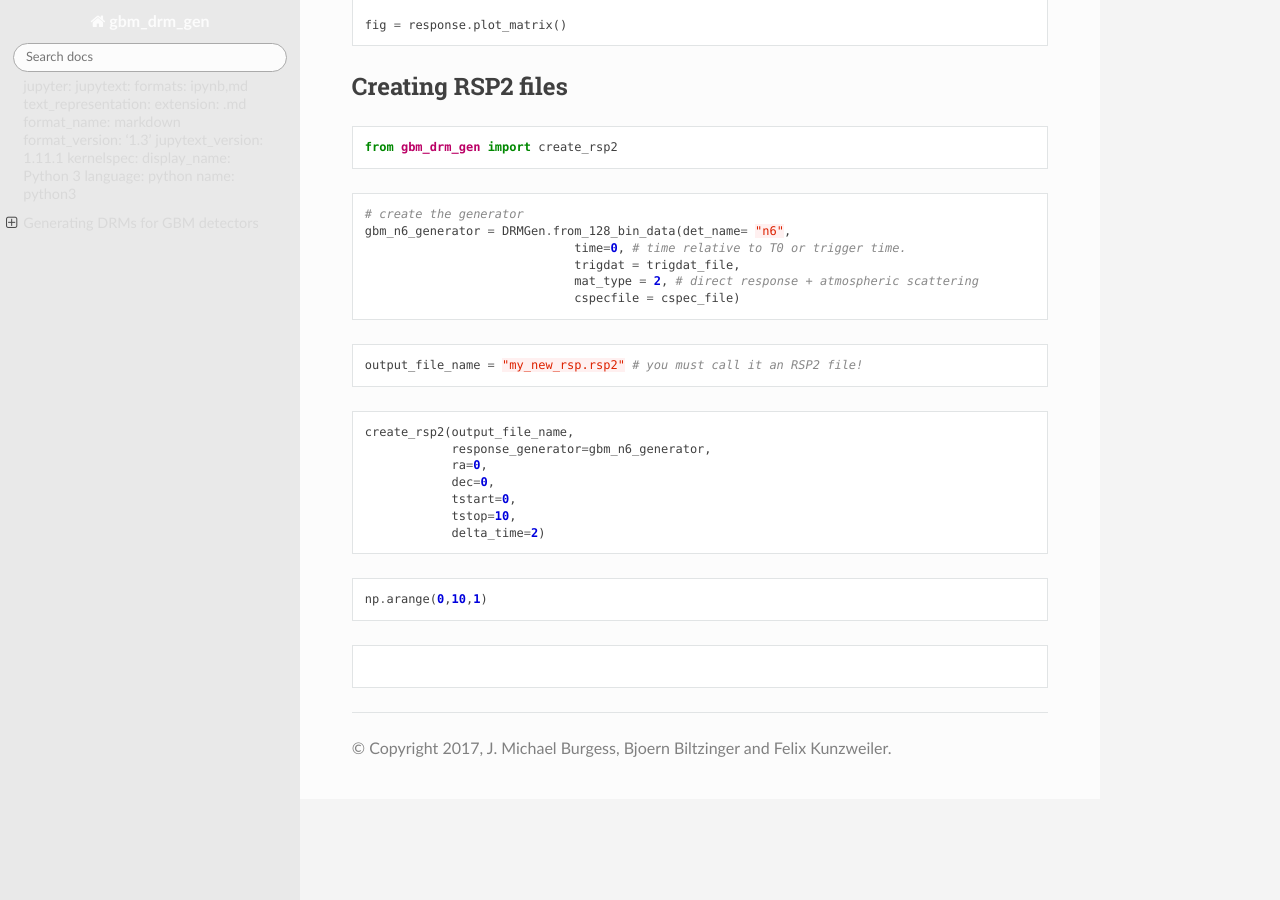
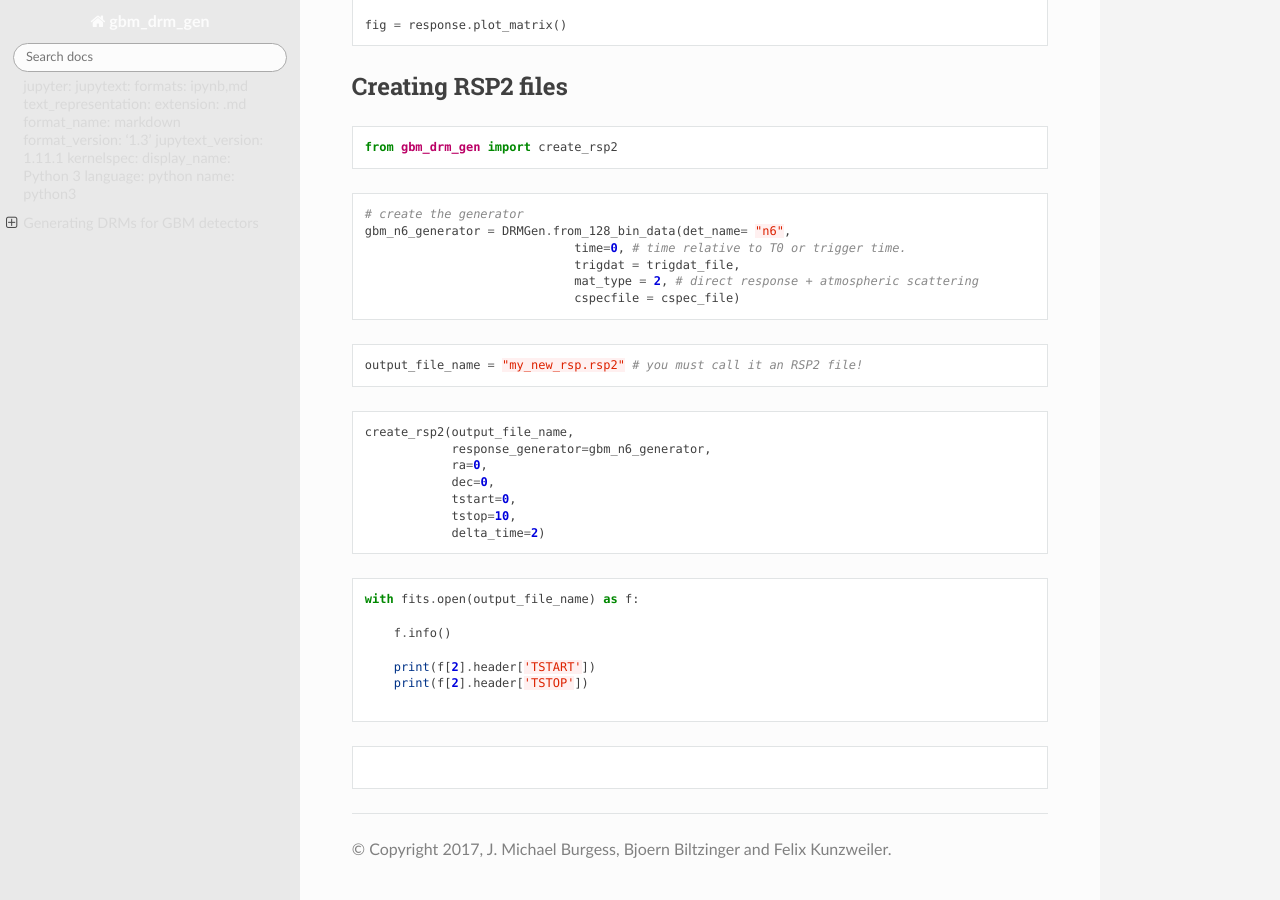
Before and after one commit to grburgess/gbm_drm_gen, a Sphinx documentation site: the page built from docs/md/drm_gen_doc.md, in a window 1280 px wide and 900 px high, scrolled down 5084 px. Built offline with Sphinx 7.4.7 and the Read the Docs theme 2.0.0, drawn with Linux system fonts in a browser that asks for light colours; pages that are not in the unit, such as notebooks, are missing from menus; the version number could not be read and is left out; before the commit the page ends 5883 px from its top, so only the background shows below that; some of the changed text lies outside the part shown.

Commit message:
fixed rsp2 gen

````diff
--- a/docs/md/drm_gen_doc.md
+++ b/docs/md/drm_gen_doc.md
@@ -26,7 +26,7 @@ When we want to generate DRMS for GBM detectors, we simply need to obtain the pr
 
 ```python
 import matplotlib.pyplot as plt
-
+import astropy.io.fits as fits
 
 import numpy as np
 
@@ -303,7 +303,13 @@ create_rsp2(output_file_name,
 ```
 
 ```python
-np.arange(0,10,1)
+with fits.open(output_file_name) as f:
+
+    f.info()
+
+    print(f[2].header['TSTART'])
+    print(f[2].header['TSTOP'])
+
 ```
 
 ```python
````
Also changed, not shown: 1 other file.
